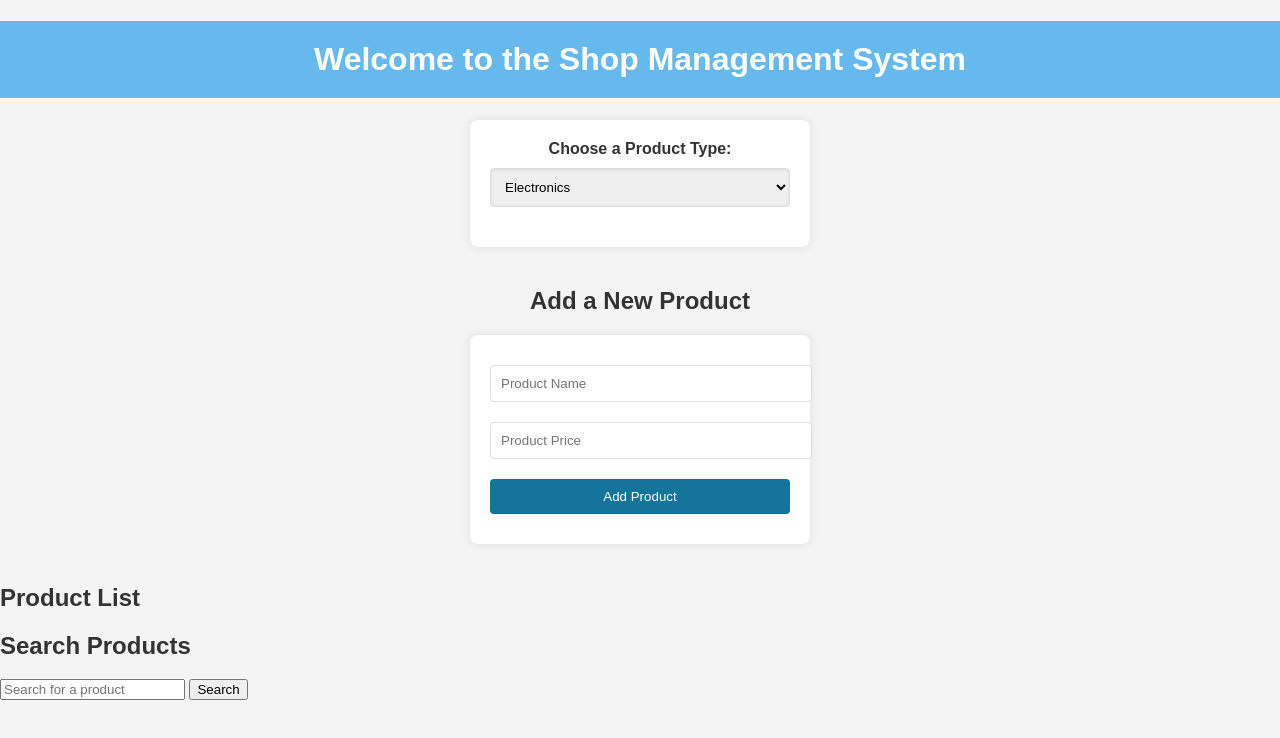
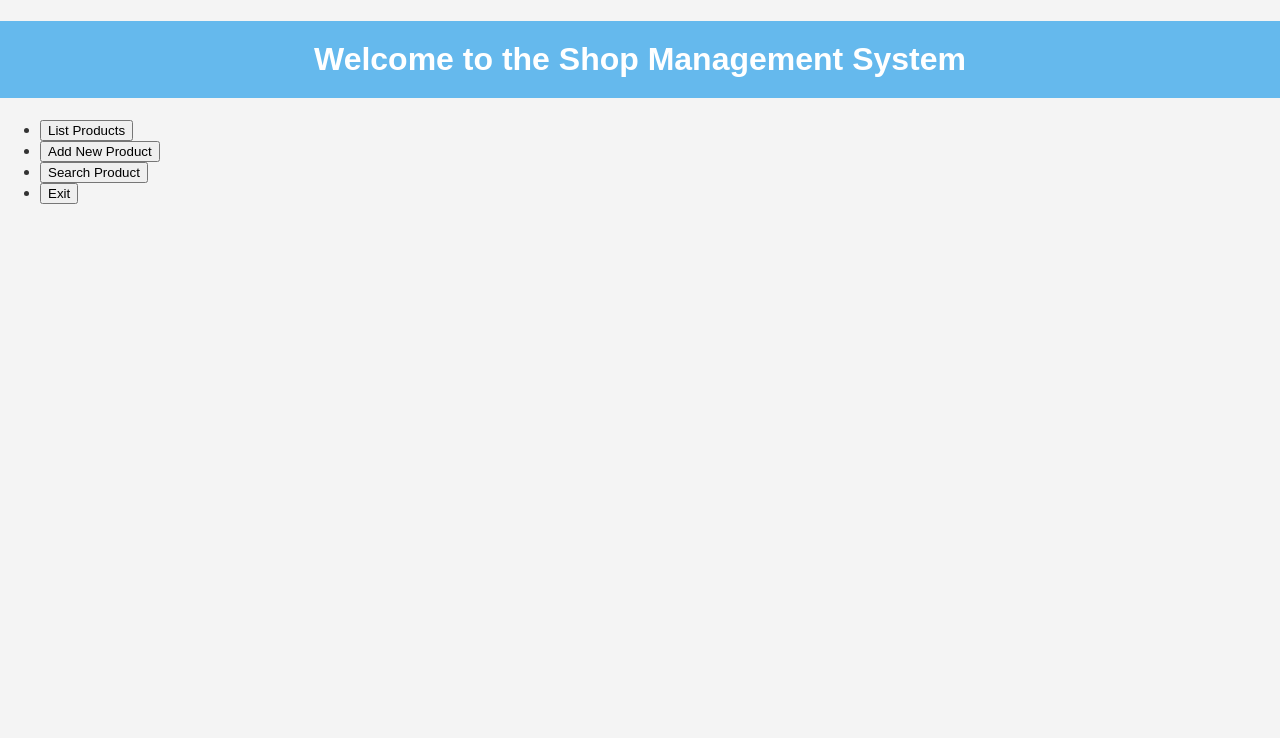
Before and after one commit to orlvann/typescript_project, a website: page web/index.html in a window 1280 px wide. Drawn offline with Linux system fonts and the light colour scheme.

Commit message:
some interface

```diff
--- a/web/index.html
+++ b/web/index.html
@@ -9,45 +9,28 @@
   <body>
     <h1>Welcome to the Shop Management System</h1>
 
-    <!-- Product Type Selection -->
-    <div class="product-type-selection">
-      <label for="productType">Choose a Product Type:</label>
-      <select id="productType" name="productType">
-        <option value="electronics">Electronics</option>
-        <option value="groceries">Groceries</option>
-        <option value="clothing">Clothing</option>
-        <!-- more options -->
-      </select>
-    </div>
+    <!-- Main Navigation Menu -->
+    <nav class="main-menu">
+      <ul>
+        <li>
+          <button onclick="location.href='list-products.html'">
+            List Products
+          </button>
+        </li>
+        <li>
+          <button onclick="location.href='add-product.html'">
+            Add New Product
+          </button>
+        </li>
+        <li>
+          <button onclick="location.href='search-product.html'">
+            Search Product
+          </button>
+        </li>
+        <li><button onclick="location.href='exit.html'">Exit</button></li>
+      </ul>
+    </nav>
 
-    <!-- Add Product Form -->
-    <div class="form-container">
-      <h2>Add a New Product</h2>
-      <form id="addProductForm">
-        <input type="text" id="productName" placeholder="Product Name" />
-        <input type="number" id="productPrice" placeholder="Product Price" />
-        <button type="submit">Add Product</button>
-      </form>
-    </div>
-
-    <!-- Product List -->
-    <section id="productList">
-      <h2>Product List</h2>
-      <ul id="productItems">
-        <!-- Product items will be listed here -->
-      </ul>
-    </section>
-
-    <!-- Search Bar -->
-    <section id="searchProducts">
-      <h2>Search Products</h2>
-      <input type="text" id="searchQuery" placeholder="Search for a product" />
-      <button id="searchButton">Search</button>
-      <div id="searchResults">
-        <!-- Search results will be displayed here -->
-      </div>
-    </section>
-
-    <script src="./dist"></script>
+    <script src="./dist/main.js"></script>
   </body>
 </html>
```
Also changed, not shown: web/htmls/add-product.html (added, +26 -0 lines).
